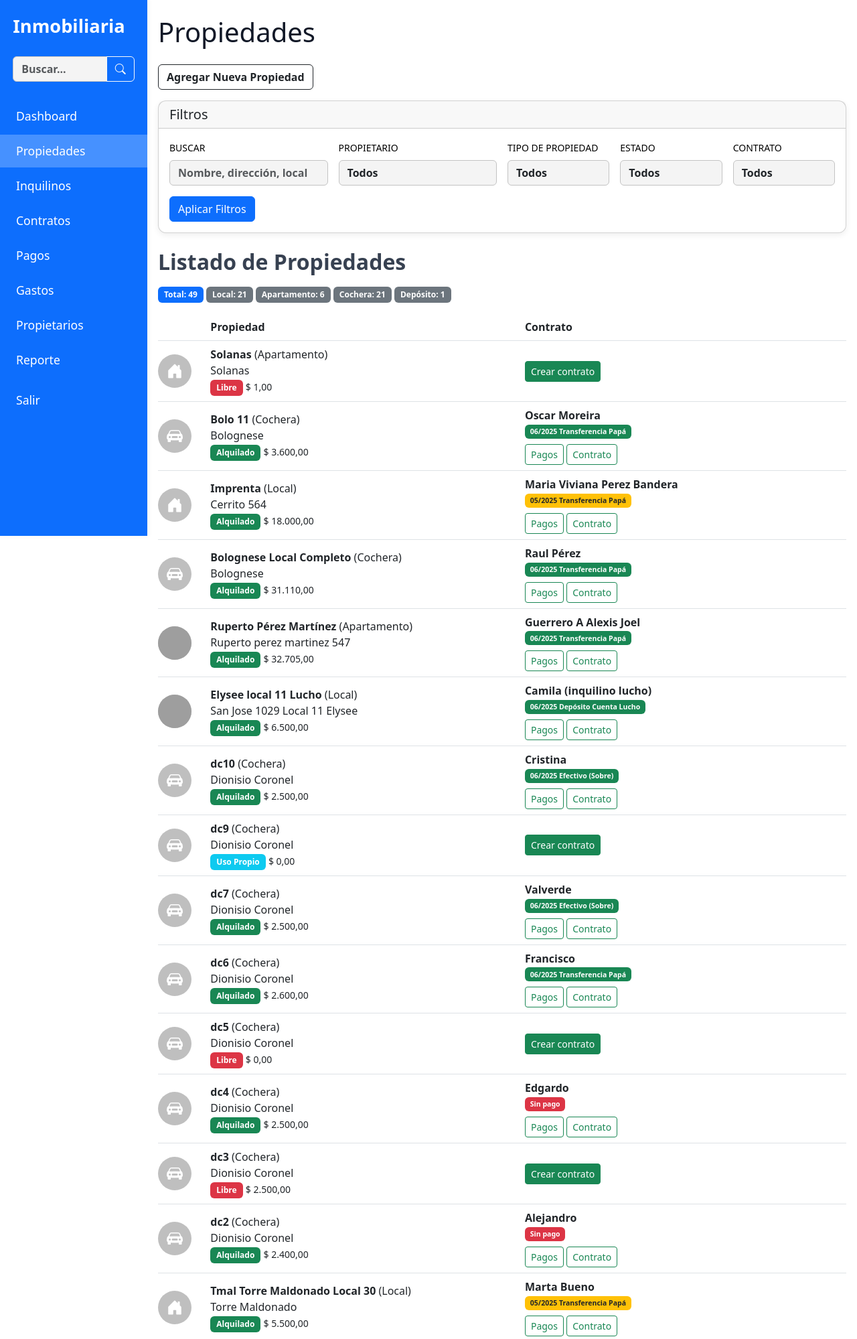
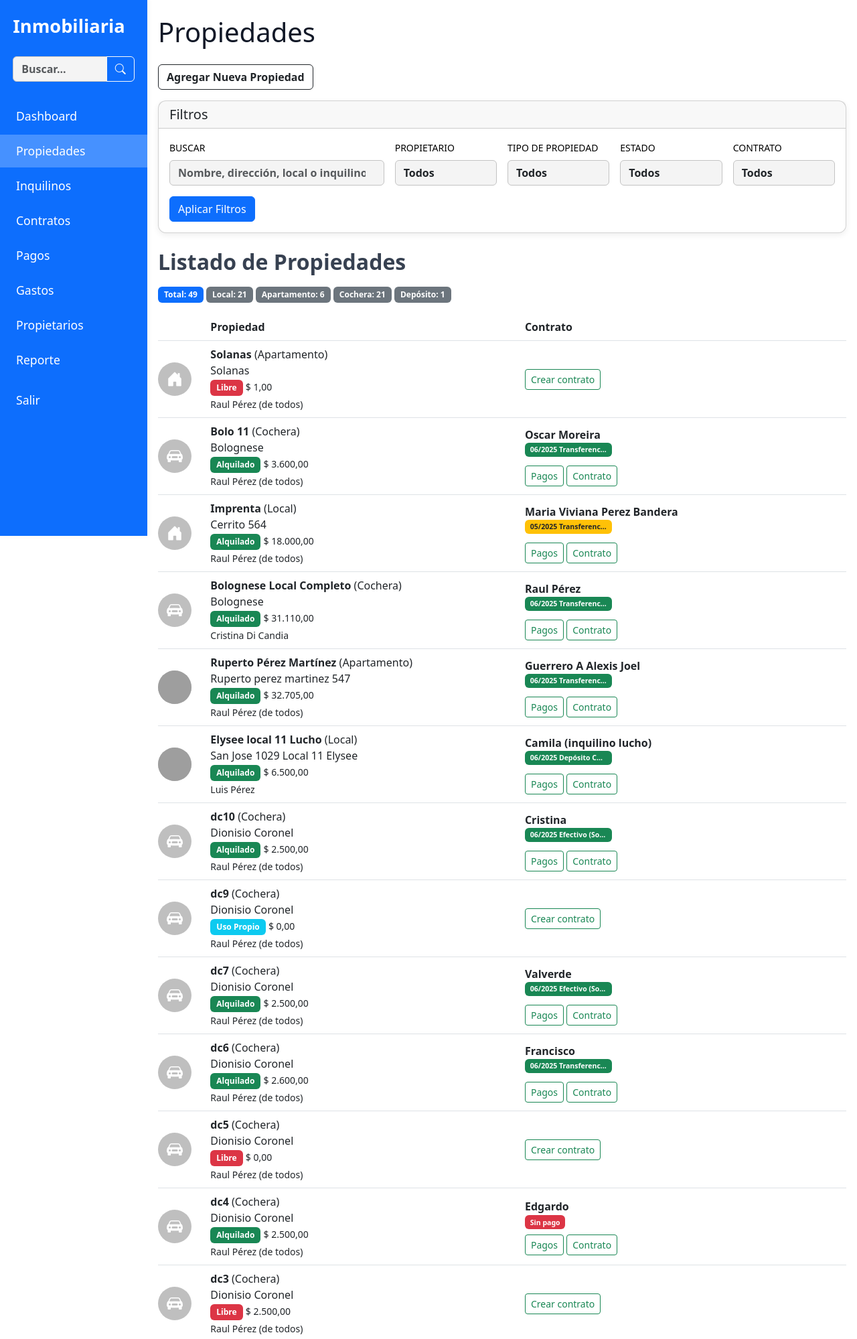
Before and after one commit to luchopb/rentflow, a PHP site: page /propiedades.php in a window 1280 px wide. Shown: the top 1999 px of the page at 67% size. Run offline with PHP 8.4, Linux system fonts and the light colour scheme; a user stored in the database is signed in; data comes from the database, SQL or seed files in the repository; grey boxes are pictures that could not be loaded.

Commit message:
Ajustes listado de pagos

```diff
--- a/rentflow_mini/propiedades.php
+++ b/rentflow_mini/propiedades.php
@@ -111,6 +111,7 @@ if ($_SERVER['REQUEST_METHOD'] === 'POST') {
   if (!$nombre) $errors[] = "El nombre es obligatorio.";
   if (!$tipo) $errors[] = "El tipo es obligatorio.";
   if (!$direccion) $errors[] = "La dirección es obligatoria.";
+  if (!$propietario_id) $errors[] = "El propietario es obligatorio.";
   if (!$estado || !in_array($estado, ['libre', 'alquilado', 'uso propio', 'en venta'])) $estado = 'libre';
 
   if (empty($errors)) {
@@ -175,14 +176,15 @@ $filtro_propietario = intval($_GET['filtro_propietario'] ?? 0);
 $filtro_estado = clean_input($_GET['filtro_estado'] ?? '');
 $filtro_contrato = clean_input($_GET['filtro_contrato'] ?? '');
 $params = [];
-$sql = "SELECT p.*, c.id AS contrato_id, i.nombre AS inquilino_nombre, i.id AS inquilino_id,
+$sql = "SELECT p.*, c.id AS contrato_id, i.nombre AS inquilino_nombre, i.id AS inquilino_id, pr.nombre AS propietario,
         (SELECT MAX(periodo) FROM pagos WHERE contrato_id = c.id AND concepto = 'Pago mensual') AS fecha_ultimo_pago,
         (SELECT tipo_pago FROM pagos WHERE contrato_id = c.id AND concepto = 'Pago mensual' AND periodo = (SELECT MAX(periodo) FROM pagos WHERE contrato_id = c.id AND concepto = 'Pago mensual') LIMIT 1) AS tipo_ultimo_pago
         FROM propiedades p
         LEFT JOIN contratos c ON c.propiedad_id = p.id
           AND c.estado = 'activo'
           AND CURDATE() BETWEEN c.fecha_inicio AND c.fecha_fin
-        LEFT JOIN inquilinos i ON c.inquilino_id = i.id";
+        LEFT JOIN inquilinos i ON c.inquilino_id = i.id
+        LEFT JOIN propietarios pr ON p.propietario_id = pr.id";
 
 $where_conditions = [];
 if ($busqueda) {
@@ -660,7 +662,7 @@ include 'includes/header_nav.php';
     <div class="card-body">
       <form method="GET" role="search" aria-label="Buscar propiedades">
         <div class="row g-3" style="max-width:1200px;">
-          <div class="col-md-3">
+          <div class="col-md-4">
             <label for="search" class="form-label">Buscar</label>
             <input
               type="search"
@@ -670,7 +672,7 @@ include 'includes/header_nav.php';
               value="<?= htmlspecialchars($busqueda) ?>"
               aria-label="Buscar propiedades" autocomplete="off" />
           </div>
-          <div class="col-md-3">
+          <div class="col-md-2 col-6">
             <label for="filtro_propietario" class="form-label">Propietario</label>
             <select name="filtro_propietario" class="form-select" aria-label="Filtrar por propietario">
               <option value="0">Todos</option>
@@ -683,7 +685,7 @@ include 'includes/header_nav.php';
               <?php endforeach; ?>
             </select>
           </div>
-          <div class="col-md-2">
+          <div class="col-md-2 col-6">
             <label for="filtro_tipo" class="form-label">Tipo de propiedad</label>
             <select name="filtro_tipo" class="form-select" aria-label="Filtrar por tipo">
               <option value="">Todos</option>
@@ -694,7 +696,7 @@ include 'includes/header_nav.php';
               <?php endforeach; ?>
             </select>
           </div>
-          <div class="col-md-2">
+          <div class="col-md-2 col-6">
             <label for="filtro_estado" class="form-label">Estado</label>
             <select name="filtro_estado" class="form-select" aria-label="Filtrar por estado">
               <option value="">Todos</option>
@@ -704,7 +706,7 @@ include 'includes/header_nav.php';
               <option value="en venta" <?= $filtro_estado === 'en venta' ? 'selected' : '' ?>>En Venta</option>
             </select>
           </div>
-          <div class="col-md-2">
+          <div class="col-md-2 col-6">
             <label for="filtro_contrato" class="form-label">Contrato</label>
             <select name="filtro_contrato" class="form-select" aria-label="Filtrar por contrato">
               <option value="">Todos</option>
@@ -769,6 +771,7 @@ include 'includes/header_nav.php';
                   <?= htmlspecialchars($p['direccion']) ?><br>
                   <?= estado_label($p['estado']) ?> <small>
                     <nobr>$ <?= number_format($p['precio'], 2, ",", ".") ?></nobr><br>
+                    <?= htmlspecialchars($p['propietario']) ?><br>
                     <?php if (!empty($p['link_mercadolibre'])): ?>
                       <a href="<?= htmlspecialchars($p['link_mercadolibre']) ?>" target="_blank" class="badge bg-warning text-dark text-decoration-none">
                         MercadoLibre
@@ -789,7 +792,7 @@ include 'includes/header_nav.php';
                         $badge_class = ($ultimo_pago === $periodo_actual) ? 'bg-success' : 'bg-warning text-dark';
                         $tipo_pago = $p['tipo_ultimo_pago'] ?? '';
                         ?>
-                        <span class="badge <?= $badge_class ?>"><?= $ultimo_pago ?><?= $tipo_pago ? ' ' . htmlspecialchars($tipo_pago) : '' ?></span>
+                        <span class="badge <?= $badge_class ?>" style="max-width: 130px; overflow: hidden; text-overflow: ellipsis;"><?= $ultimo_pago ?><?= $tipo_pago ? ' ' . htmlspecialchars($tipo_pago) : '' ?></span>
                       <?php else: ?>
                         <span class="badge bg-danger">Sin pago</span>
                       <?php endif; ?>
@@ -803,7 +806,7 @@ include 'includes/header_nav.php';
                       </a>
                     </div>
                   <?php else: ?>
-                    <a href="contratos.php?propiedad_id=<?= intval($p['id']) ?>" class="btn btn-success btn-sm" style="white-space: nowrap;">Crear contrato</a>
+                    <a href="contratos.php?propiedad_id=<?= intval($p['id']) ?>" class="btn btn-outline-success btn-sm" style="white-space: nowrap;">Crear contrato</a>
                   <?php endif; ?>
                 </td>
                 <!--<td>
```
Also changed, not shown: rentflow_mini/listado_pagos.php (+5 -5 lines).
